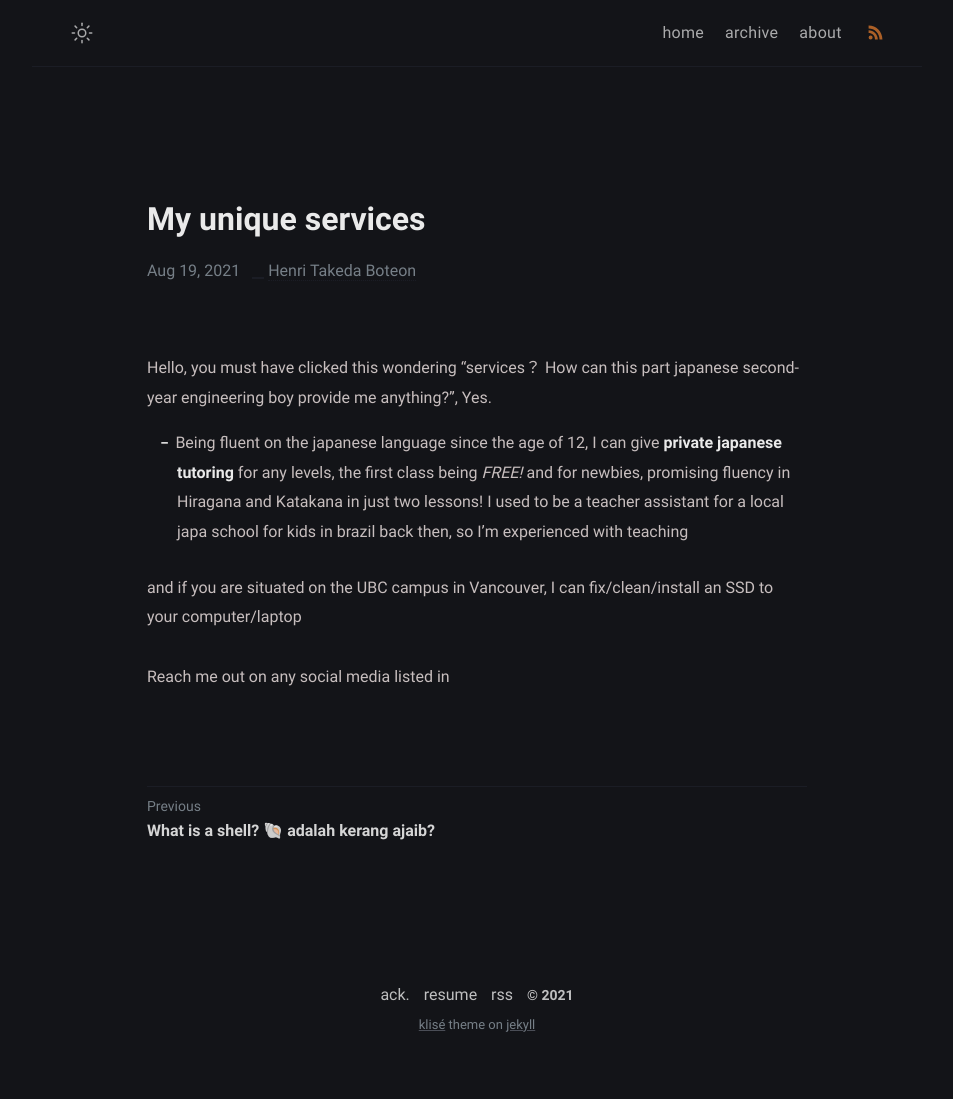
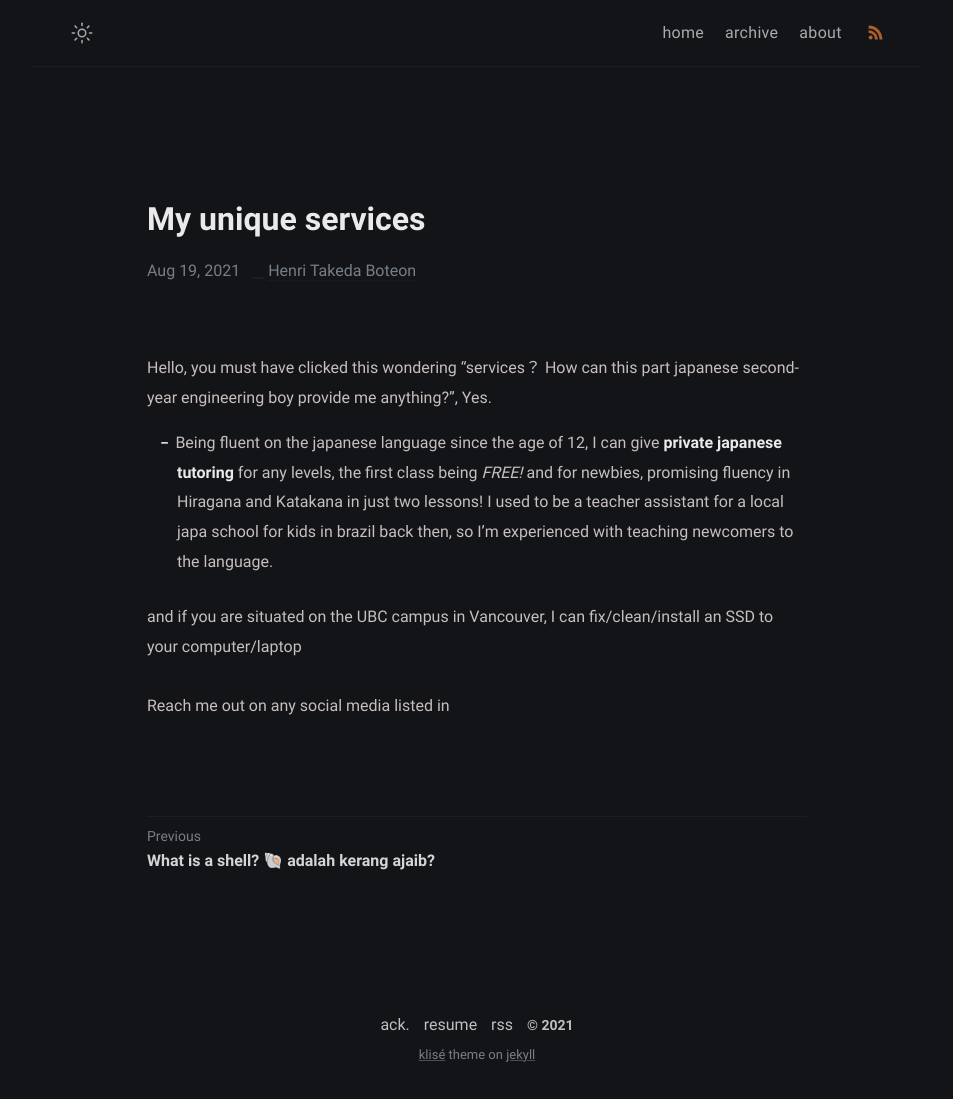
Before and after one commit to Pistachihen/pistachi.github.io, a Jekyll site: the page built from _posts/welcome-to-jekyll/2020-08-29-welcome-to-jekyll.md, in a window 1280 px wide. Shown: the whole page, without its empty margins (163-1116 px from the left). Built offline with Jekyll 4.4.1, drawn with Linux system fonts in a browser that asks for light colours; before the commit the page ends 1069 px from its top, so only the background shows below that.

Commit message:
2020-08-29-welcome-to-jekyll.md: changed

```diff
--- a/_posts/welcome-to-jekyll/2020-08-29-welcome-to-jekyll.md
+++ b/_posts/welcome-to-jekyll/2020-08-29-welcome-to-jekyll.md
@@ -6,7 +6,7 @@ categories: services
 ---
 Hello, you must have clicked this wondering "services？ How can this part japanese second-year engineering boy provide me anything?", Yes.
 
-- Being fluent on the japanese language since the age of 12, I can give **private japanese tutoring** for any levels, the first class being *FREE!* and for newbies, promising fluency in Hiragana and Katakana in just two lessons! I used to be a teacher assistant for a local japa school for kids in brazil back then, so I'm experienced with teaching
+- Being fluent on the japanese language since the age of 12, I can give **private japanese tutoring** for any levels, the first class being *FREE!* and for newbies, promising fluency in Hiragana and Katakana in just two lessons! I used to be a teacher assistant for a local japa school for kids in brazil back then, so I'm experienced with teaching newcomers to the language.
 
 and if you are situated on the UBC campus in Vancouver, I can fix/clean/install an SSD to your computer/laptop
 
```
